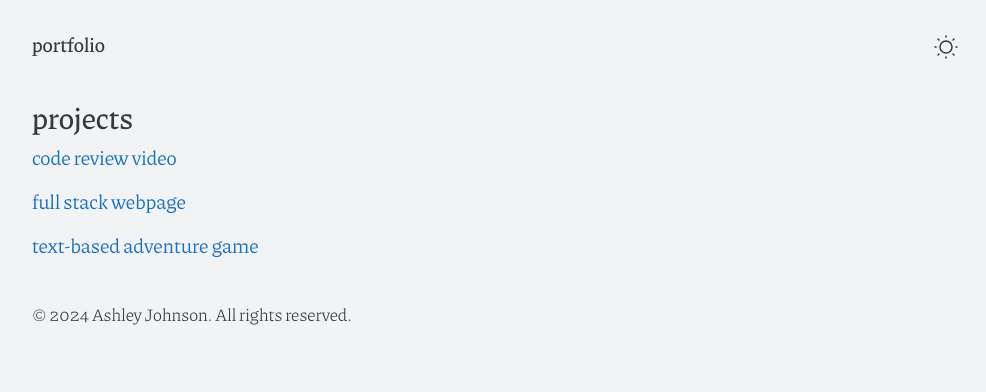
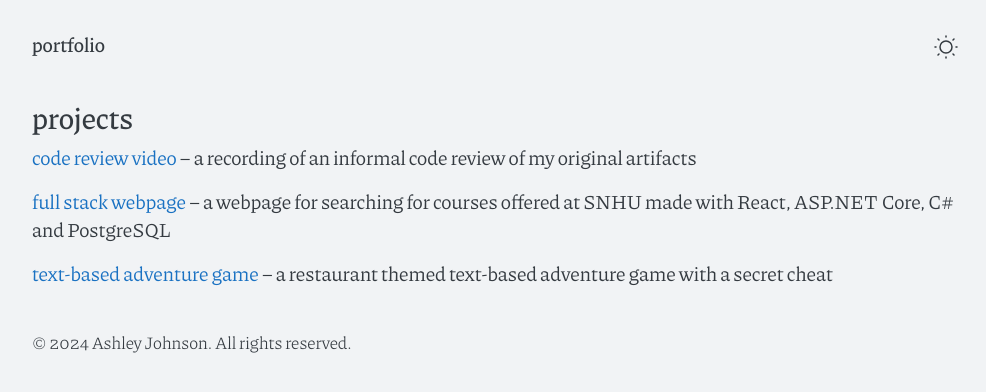
Before and after one commit to AshleyJohnson90/AshleyJohnson90.github.io, a Jekyll site: the page built from projects.md, in a window 1280 px wide. Shown: the top 392 px of the page, without its empty margins (145-1131 px from the left). Built offline with Jekyll 4.4.1, drawn with Linux system fonts in a browser that asks for light colours.

Commit message:
Update projects.md

```diff
--- a/projects.md
+++ b/projects.md
@@ -6,10 +6,10 @@ permalink: /projects
 
 # projects
 
-[code review video](https://youtu.be/2Z-__CEAhf8){:target="_blank" rel="noopener"}
+[code review video](https://youtu.be/2Z-__CEAhf8){:target="_blank" rel="noopener"} -- a recording of an informal code review of my original artifacts
 
 
-[full stack webpage](/courses-page)
+[full stack webpage](/courses-page) -- a webpage for searching for courses offered at SNHU made with React, ASP.NET Core, C# and PostgreSQL
 
 
-[text-based adventure game](/text-game)
+[text-based adventure game](/text-game) -- a restaurant themed text-based adventure game with a secret cheat
```
